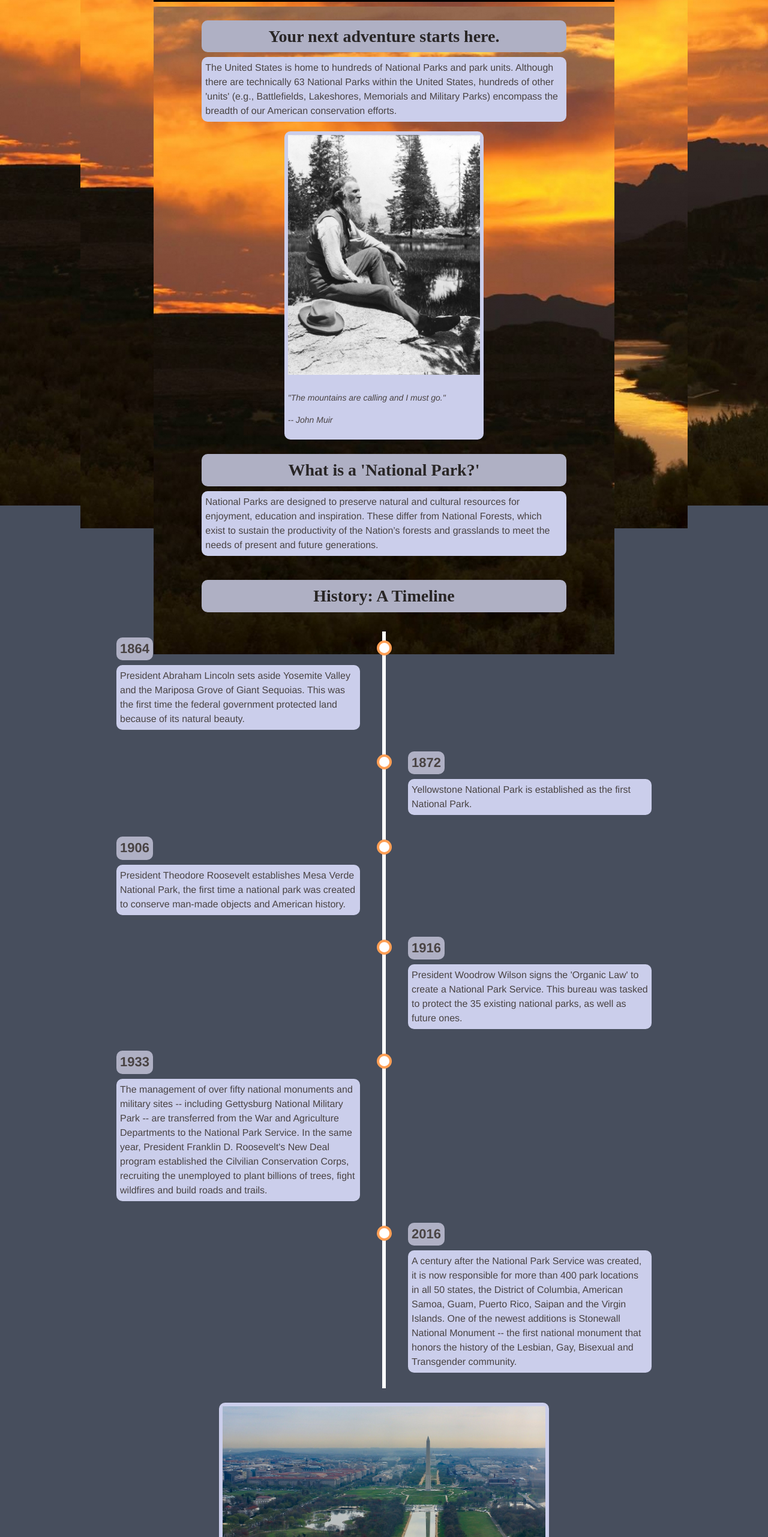
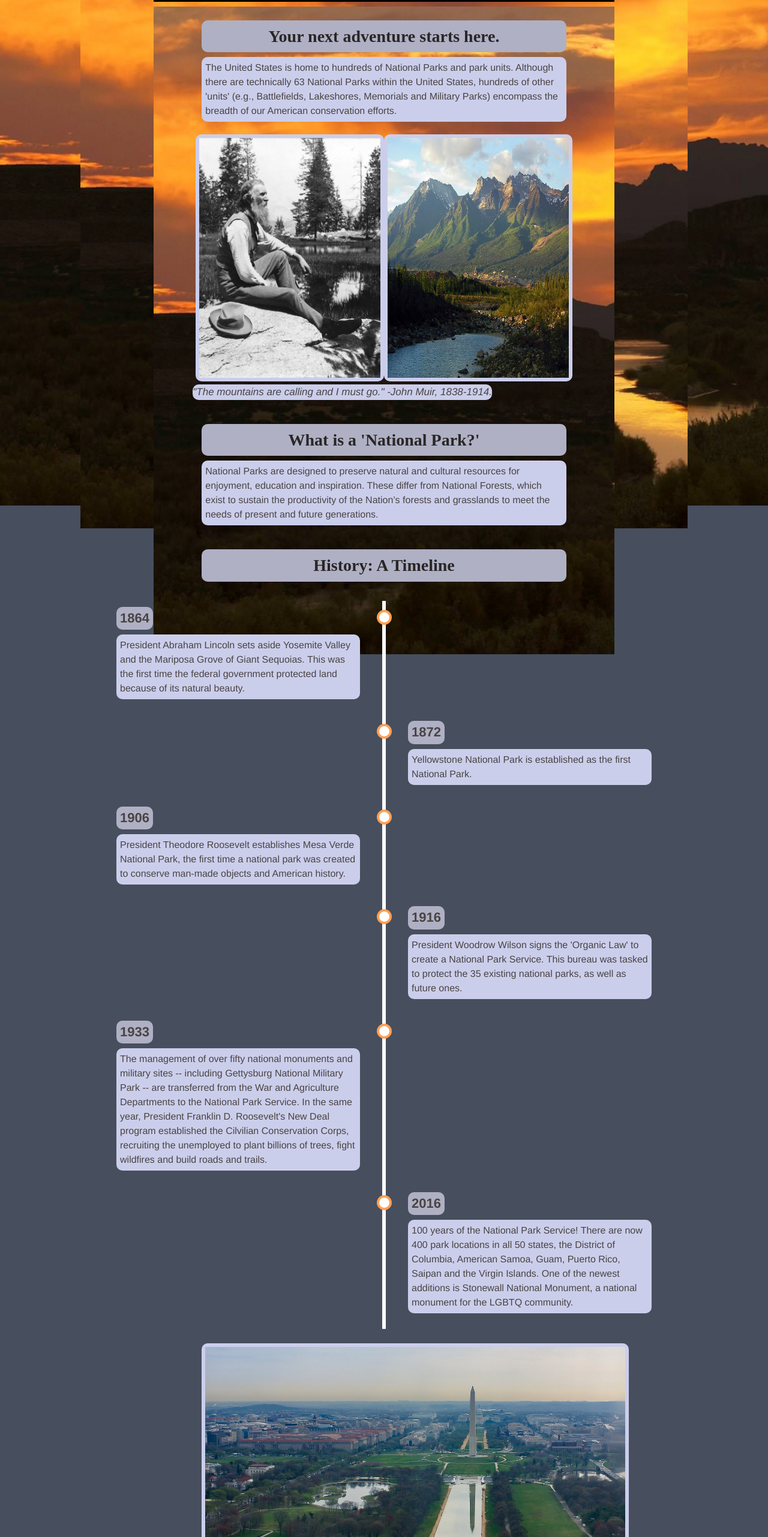
Before and after one commit to pizzahut111/Final-Project-DevBuild, an Angular app in the folder Final Project/ClientApp/: page / in a window 1280 px wide. Shown: the part 237-2800 px from the top of the page at 60% size. Built offline with nearby package versions, Linux system fonts and the light colour scheme.

Commit message:
adding some css, html Friday morning

```diff
--- a/Final Project/ClientApp/src/app/home/home.component.html
+++ b/Final Project/ClientApp/src/app/home/home.component.html
@@ -12,15 +12,29 @@
   </p>
 </div>
 
-<div class="img">
-  <img src="../assets/JohnMuir.jpg" width="auto" height="400" />
-  <p></p>
-  <p class="quote">"The mountains are calling and I must go."</p>
-  <p class="quote"> -- John Muir</p>
+<div class="row">
+  <div class="column">
+    <div class="img" id="wrangell">
+      <img src="../assets/JohnMuir.jpg" width="auto" height="400" />
+        <div>
+        </div>
+      <!-- <p></p>
+      <p class="quote"></p>
+      <p class="quote"> -- John Muir</p> -->
+    </div>
+    <div class="img" id="muir">
+      <img src="../assets/Wrangell.jpg" width="auto" height="400" />
+      <!-- <p></p>
+      <p class="quote">"The mountains are calling and I must go."</p>
+      <p class="quote"> -- John Muir</p> -->
+    </div>
+  </div>
+  <div>
+    <p class="quote" >"The mountains are calling and I must go." -John Muir, 1838-1914.</p>
+  </div>
 </div>
+<br>
 
-
-<br>
 <h3 class="sectionheading">What is a 'National Park?'</h3>
 
 <div>
@@ -68,20 +82,19 @@
 
     <div class="tcontainer right">
       <h5 class="timelinedateright">2016</h5>
-      <p>A century after the National Park Service was created, it is now responsible for more than 400 park locations
-        in all 50 states, the District of Columbia, American Samoa, Guam, Puerto Rico, Saipan and the Virgin Islands.
-        One of the newest additions is Stonewall National Monument -- the first national monument that honors the history
-        of the Lesbian, Gay, Bisexual and Transgender community.</p>
+      <p>100 years of the National Park Service! There are now 400 park locations in all 50 states,
+        the District of Columbia, American Samoa, Guam, Puerto Rico, Saipan and the Virgin Islands.
+        One of the newest additions is Stonewall National Monument, a national monument for the LGBTQ community.</p>
     </div>
   </div>
 
 <br>
 
 <div class="img">
-    <img src="../assets/NationalMall.jpg" width="525" height="360"/>
-    <p class="quote" >The National Mall is a landscaped park within the National Mall and Memorial Parks.</p>
-    <p class="quote" >Added to the National Register of Historic Places in 1966, it is an official unit </p>
-    <p class="quote" >of the United States National Park System.</p>
+    <img src="../assets/NationalMall.jpg" width="700" height="auto"/>
+    <p class="quote" >The National Mall is a landscaped park within the National Mall and Memorial Parks.
+      Added to the National Register of Historic Places in 1966, it is an official unit
+      of the United States National Park System.</p>
 </div>
 <br>
 
--- a/Final Project/ClientApp/src/app/park-details/park-details.component.html
+++ b/Final Project/ClientApp/src/app/park-details/park-details.component.html
@@ -1,12 +1,9 @@
-<div>
-  <h4>{{singlePark.fullName}}<button class="button" style="float: right;" (click)="AddParkToUserList(singlePark.parkCode)">Add to Favorites</button></h4>
-  <div>
-  <button (click)="AddParkToUserList(singlePark.parkCode)">Add to List</button>
-</div>
-</div>
+
+<body>
 
   <div>
-  <p><a href="{{singlePark.url}}">{{singlePark.name}} Official Website</a></p>
+    <h4>{{singlePark.fullName}}<button class="button" style="float: right" (click)="AddParkToUserList(singlePark.parkCode)">Add to Favorites</button></h4>
+    <div>
   </div>
 
   <div>
@@ -27,7 +24,9 @@
       </div>
     </div>
 
-
+    <div>
+      <p><a href="{{singlePark.url}}">{{singlePark.name}} Official Website</a></p>
+    </div>
   </div>
   <div>
     <h4>Park Activities:</h4>
@@ -40,3 +39,6 @@
     </div>
 
   </div>
+</div>
+
+</body>
--- a/Final Project/ClientApp/src/styles.css
+++ b/Final Project/ClientApp/src/styles.css
@@ -47,6 +47,16 @@ body {
   padding-right: 10.5%;
   padding-left: 10.5%;
   padding-top: 3%;
+}
+
+.row {
+  display: flex;
+  /* text-align: right; */
+}
+
+.column {
+  flex: 50%;
+  padding: 5px;
 }
 
 .sectionheading {
@@ -111,9 +121,8 @@ p {
   background-color: #be851c;
   border-radius: 12px;
   font-size: 12px;
-  /* Green */
   border: none;
-  color: white;
+  color: black;
   padding: 8px 8px;
   text-align: center;
   text-decoration: none;
@@ -159,16 +168,37 @@ input[type=checkbox]:checked+label.strikethrough {
 .quote {
   color: rgb(73, 67, 67);
   font-style: italic;
-  font-size: 14px;
+  font-size: 17px;
   background-color: #cbceeb;
   border-radius: 10px;
   padding: 0px;
+  /* text-align: center; */
+  float: center;
   width: fit-content;
+}
+
+.imagetext {
+  position: absolute;
+  bottom: 8px;
+  left: 16px;
 }
 
 img {
   border: 5px #cbceeb;
-  width: fit-content;
+  /* width: fit-content; */
+  text-align: right;
+}
+
+#wrangell,
+#muir {
+  Display: inline-block;
+  Width: 50%;
+  /* do not write float when using display:inline-block.     */
+}
+
+#wrangell img,
+#muir img {
+  Width: 100%;
 }
 
 .center {
```
Also changed, not shown: Final Project/ClientApp/src/assets/Wrangell.jpg (added), 1 other file (tests, documents, lock files or other folders). Lines whose indentation alone changed are shown as unchanged.
